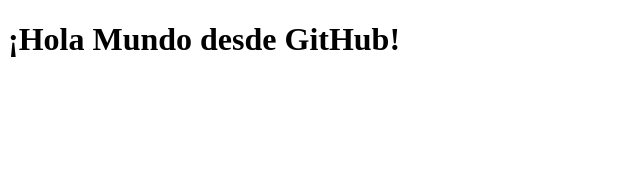
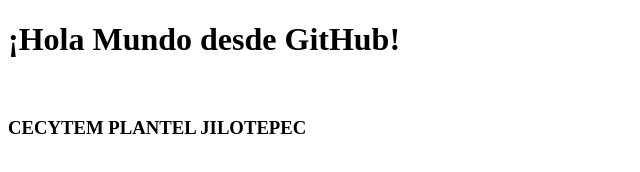
Before and after one commit to serranos78/mi-primer-repositorio, a plain HTML site: page index.html in a window 1280 px wide. Shown: the whole page, without its empty margins (0-640 px from the left). Drawn offline with Linux system fonts and the light colour scheme.

Commit message:
agregué mi plantel (Jilotepec)

```diff
--- a/index.html
+++ b/index.html
@@ -5,5 +5,7 @@
 </head>
 <body>
     <h1>¡Hola Mundo desde GitHub!</h1>
+    <br>
+    <h3>CECYTEM PLANTEL JILOTEPEC</h3>
 </body>
 </html>
```
